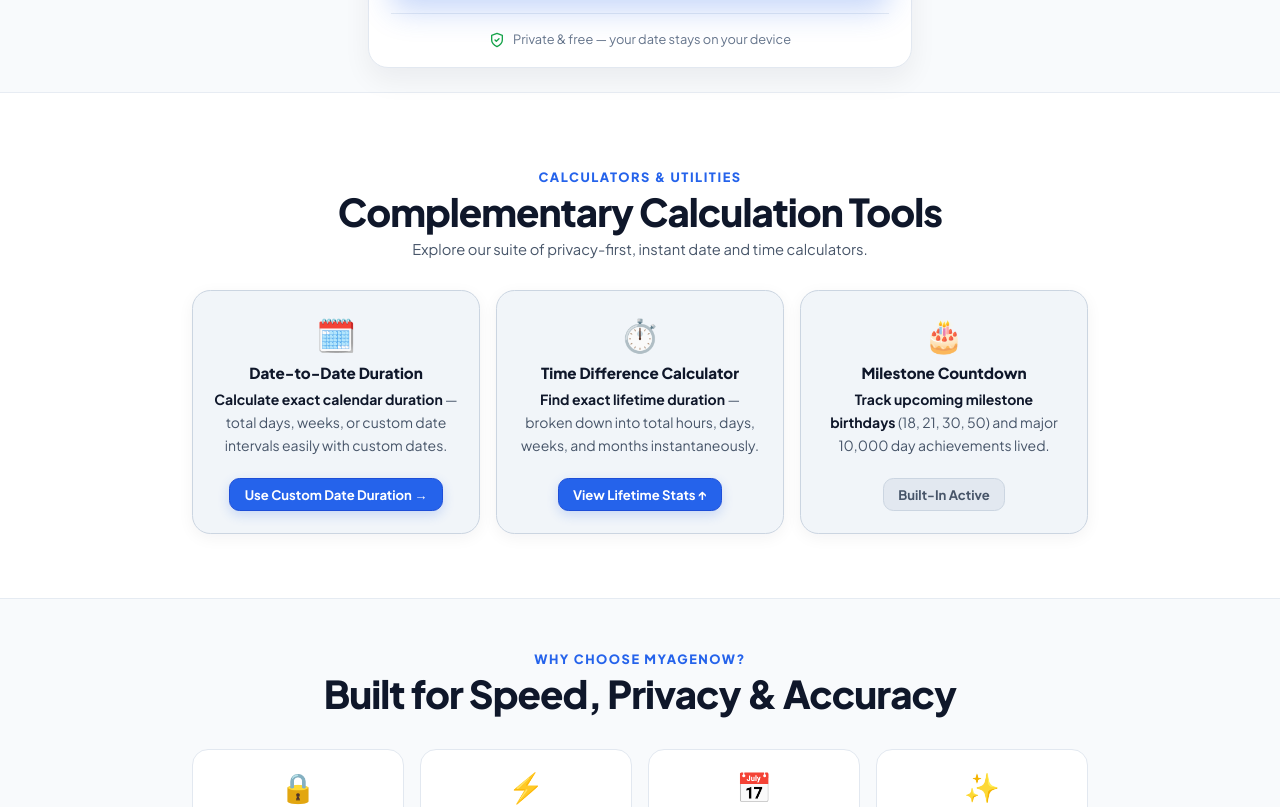
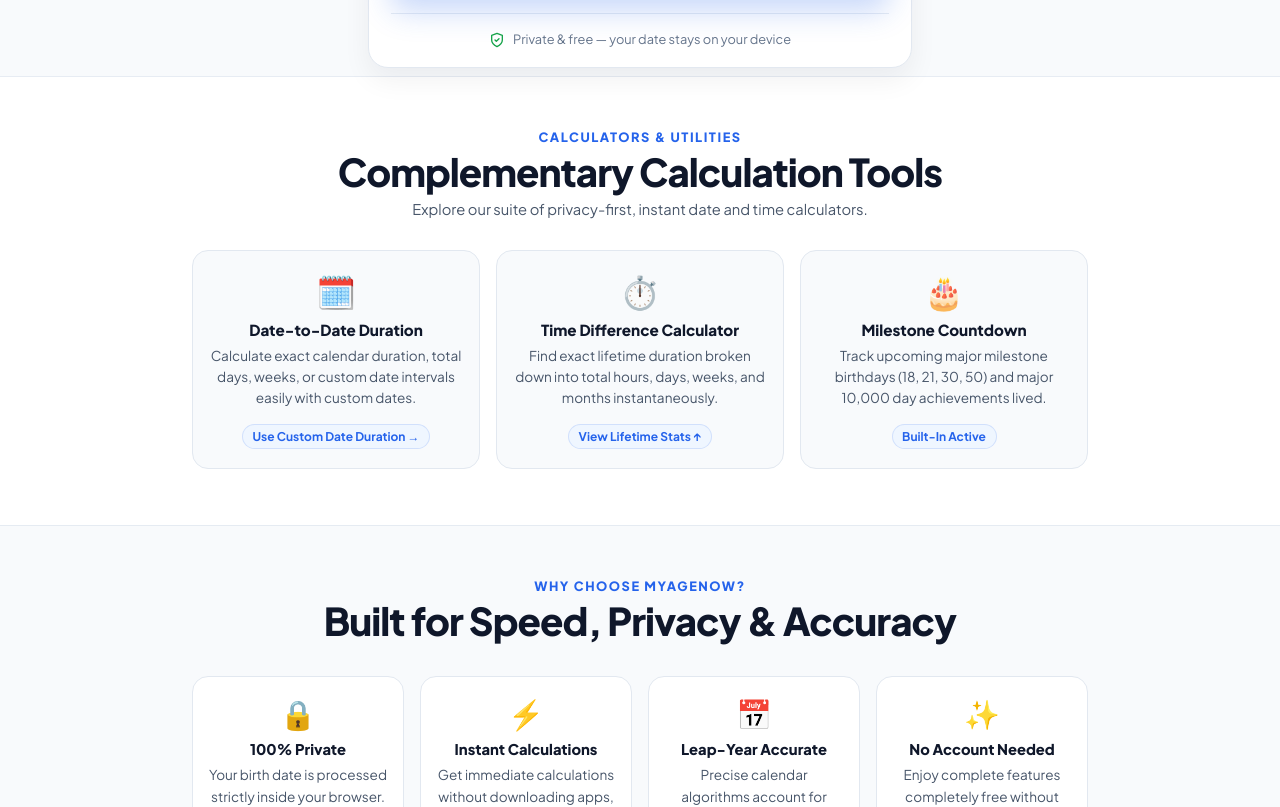
Before and after one commit to sydinrahman/myagenow, a plain HTML site: page index.html in a window 1280 px wide. Shown: the part 607-1414 px from the top of the page. Drawn offline with Linux system fonts and the light colour scheme.

Commit message:
Revert "Enhance layout visual contrast and utility card styles"

```diff
--- a/index.html
+++ b/index.html
@@ -325,21 +325,21 @@
             <div class="related-card">
               <div class="related-icon" aria-hidden="true">🗓️</div>
               <h3>Date-to-Date Duration</h3>
-              <p><strong>Calculate exact calendar duration</strong> — total days, weeks, or custom date intervals easily with custom dates.</p>
+              <p>Calculate exact calendar duration, total days, weeks, or custom date intervals easily with custom dates.</p>
               <a href="#toggle-custom-date" class="tool-status tool-link">Use Custom Date Duration →</a>
             </div>
 
             <div class="related-card">
               <div class="related-icon" aria-hidden="true">⏱️</div>
               <h3>Time Difference Calculator</h3>
-              <p><strong>Find exact lifetime duration</strong> — broken down into total hours, days, weeks, and months instantaneously.</p>
+              <p>Find exact lifetime duration broken down into total hours, days, weeks, and months instantaneously.</p>
               <a href="#age-results" class="tool-status tool-link">View Lifetime Stats ↑</a>
             </div>
 
             <div class="related-card">
               <div class="related-icon" aria-hidden="true">🎂</div>
               <h3>Milestone Countdown</h3>
-              <p><strong>Track upcoming milestone birthdays</strong> (18, 21, 30, 50) and major 10,000 day achievements lived.</p>
+              <p>Track upcoming major milestone birthdays (18, 21, 30, 50) and major 10,000 day achievements lived.</p>
               <span class="tool-status font-bold">Built-In Active</span>
             </div>
           </div>
--- a/styles.css
+++ b/styles.css
@@ -170,7 +170,7 @@ button, input, select, textarea {
 .calculator-wrap {
   max-width: 36rem;
   margin: 0 auto;
-  padding: 0 1rem 1.5rem;
+  padding: 0 1rem 0.5rem;
   animation: enter 600ms 80ms ease both;
 }
 
@@ -846,7 +846,7 @@ label {
 }
 
 .related-tools-section {
-  padding: 4.75rem 0 4rem;
+  padding: 3.25rem 0 3.5rem;
   background: #ffffff;
   border-top: 1px solid rgba(226, 232, 240, 0.8);
 }
@@ -883,23 +883,14 @@ label {
 }
 
 .related-card {
-  padding: 1.4rem 1.25rem;
-  border-radius: 1.15rem;
-  background: #f1f5f9;
-  border: 1px solid var(--border-strong);
-  box-shadow: 0 4px 16px rgba(15, 23, 42, 0.05);
+  padding: 1.2rem 1.1rem;
+  border-radius: 1rem;
+  background: var(--surface-muted);
+  border: 1px solid var(--border);
   text-align: center;
   display: flex;
   flex-direction: column;
   align-items: center;
-  transition: transform 0.2s ease, box-shadow 0.2s ease, border-color 0.2s ease;
-}
-
-.related-card:hover,
-.related-card:focus-within {
-  transform: translateY(-2px);
-  box-shadow: 0 8px 24px rgba(15, 23, 42, 0.08);
-  border-color: #94a3b8;
 }
 
 .related-icon {
@@ -914,45 +905,30 @@ label {
 }
 
 .related-card p {
-  margin: 0 0 1.25rem;
-  font-size: 0.875rem;
-  color: var(--text-soft);
-  line-height: 1.65;
+  margin: 0 0 1rem;
+  font-size: 0.85rem;
+  color: var(--text-soft);
+  line-height: 1.55;
   flex: 1;
 }
 
-.related-card p strong {
-  color: var(--text);
+.tool-status {
+  display: inline-block;
+  font-size: 0.75rem;
   font-weight: 700;
-}
-
-.tool-status {
-  display: inline-flex;
-  align-items: center;
-  justify-content: center;
-  font-size: 0.82rem;
-  font-weight: 700;
-  color: var(--text-soft);
-  background: #e2e8f0;
-  padding: 0.45rem 0.9rem;
-  border-radius: 0.65rem;
-  border: 1px solid var(--border-strong);
+  color: var(--primary);
+  background: var(--primary-soft);
+  padding: 0.25rem 0.6rem;
+  border-radius: 999px;
+  border: 1px solid rgba(37, 99, 235, 0.15);
   transition: all 0.2s ease;
 }
 
-.tool-link {
+.tool-status.tool-link:hover,
+.tool-status.tool-link:focus-visible {
   background: var(--primary);
   color: #ffffff;
-  border: 1px solid var(--primary-dark);
-  box-shadow: 0 4px 12px rgba(37, 99, 235, 0.2);
-}
-
-.tool-link:hover,
-.tool-link:focus-visible {
-  background: var(--primary-dark);
-  color: #ffffff;
-  transform: translateY(-1px);
-  box-shadow: 0 6px 16px rgba(37, 99, 235, 0.28);
+  border-color: var(--primary-dark);
 }
 
 .trust-section {
```
